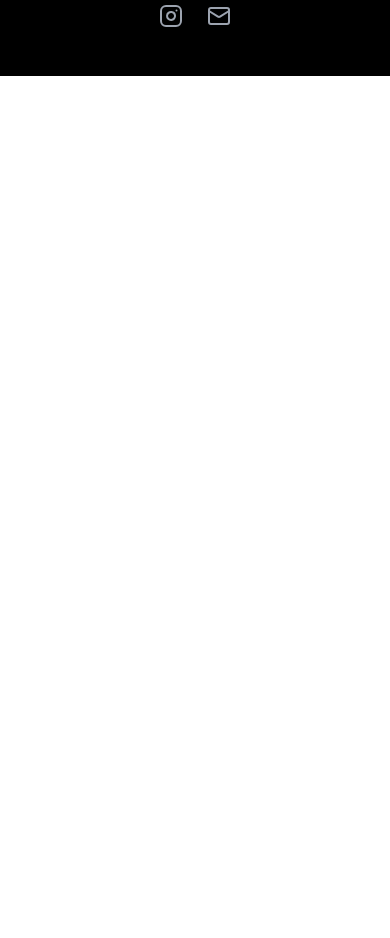
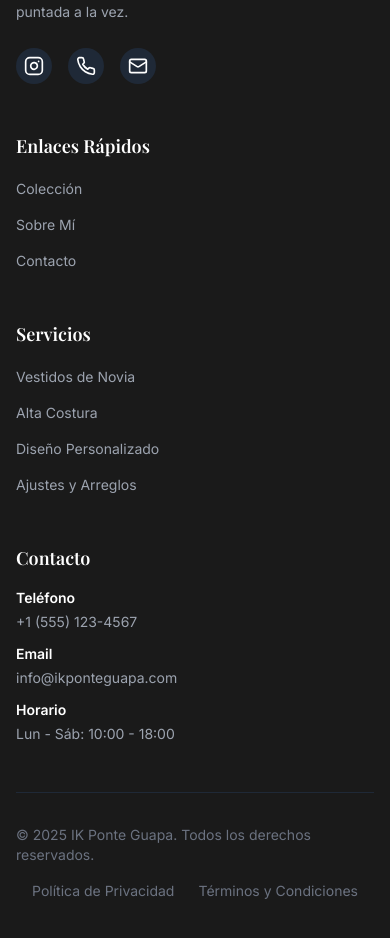
Before and after one commit to ferjbadev/IKPonteGuapa, a React (Vite) app: page / in a window 390 px wide. Shown: the part 7961-8899 px from the top of the page. Before the commit the page ends 8037 px from the top, so only its background shows below. Built offline with nearby package versions, Linux system fonts and the light colour scheme.

Commit message:
Update App.tsx

```diff
--- a/src/App.tsx
+++ b/src/App.tsx
@@ -342,23 +342,115 @@ function App() {
       </section>
 
       {/* Footer */}
-      <footer className="bg-black text-white py-12">
+      <footer className="bg-[#1a1a1a] text-white py-16">
         <div className="max-w-7xl mx-auto px-4 sm:px-6 lg:px-8">
-          <div className="flex flex-col md:flex-row justify-between items-center space-y-4 md:space-y-0">
-            <div className="flex items-center space-x-2">
-              <Sparkles className="h-6 w-6 text-fucsia" />
-              <span className="text-xl font-bold font-serif">IK Ponte Guapa</span>
+          <div className="grid grid-cols-1 md:grid-cols-4 gap-12 mb-12">
+            {/* Columna 1: Marca */}
+            <div className="space-y-4">
+              <div className="flex items-center space-x-2">
+                <Sparkles className="h-6 w-6 text-fucsia" />
+                <h3 className="text-xl font-bold font-serif">IK Ponte Guapa</h3>
+              </div>
+              <p className="text-gray-400 text-sm leading-relaxed">
+                Alta costura exclusiva creada con pasión y dedicación.
+                Transformando sueños en realidad, una puntada a la vez.
+              </p>
+              <div className="flex space-x-4 pt-2">
+                <a href="#" className="p-2 bg-gray-800 rounded-full hover:bg-fucsia transition">
+                  <Instagram className="h-5 w-5" />
+                </a>
+                <a href="#" className="p-2 bg-gray-800 rounded-full hover:bg-fucsia transition">
+                  <Phone className="h-5 w-5" />
+                </a>
+                <a href="#" className="p-2 bg-gray-800 rounded-full hover:bg-fucsia transition">
+                  <Mail className="h-5 w-5" />
+                </a>
+              </div>
             </div>
-            <p className="text-gray-400">
-              © 2024 IK Ponte Guapa. Todos los derechos reservados.
-            </p>
-            <div className="flex space-x-6">
-              <a href="#" className="text-gray-400 hover:text-fucsia transition">
-                <Instagram className="h-6 w-6" />
-              </a>
-              <a href="#" className="text-gray-400 hover:text-fucsia transition">
-                <Mail className="h-6 w-6" />
-              </a>
+
+            {/* Columna 2: Enlaces Rápidos */}
+            <div>
+              <h4 className="text-lg font-semibold mb-4">Enlaces Rápidos</h4>
+              <ul className="space-y-3">
+                <li>
+                  <a href="#coleccion" className="text-gray-400 hover:text-fucsia transition text-sm">
+                    Colección
+                  </a>
+                </li>
+                <li>
+                  <a href="#about" className="text-gray-400 hover:text-fucsia transition text-sm">
+                    Sobre Mí
+                  </a>
+                </li>
+                <li>
+                  <a href="#contacto" className="text-gray-400 hover:text-fucsia transition text-sm">
+                    Contacto
+                  </a>
+                </li>
+              </ul>
+            </div>
+
+            {/* Columna 3: Servicios */}
+            <div>
+              <h4 className="text-lg font-semibold mb-4">Servicios</h4>
+              <ul className="space-y-3">
+                <li>
+                  <a href="#" className="text-gray-400 hover:text-fucsia transition text-sm">
+                    Vestidos de Novia
+                  </a>
+                </li>
+                <li>
+                  <a href="#" className="text-gray-400 hover:text-fucsia transition text-sm">
+                    Alta Costura
+                  </a>
+                </li>
+                <li>
+                  <a href="#" className="text-gray-400 hover:text-fucsia transition text-sm">
+                    Diseño Personalizado
+                  </a>
+                </li>
+                <li>
+                  <a href="#" className="text-gray-400 hover:text-fucsia transition text-sm">
+                    Ajustes y Arreglos
+                  </a>
+                </li>
+              </ul>
+            </div>
+
+            {/* Columna 4: Contacto */}
+            <div>
+              <h4 className="text-lg font-semibold mb-4">Contacto</h4>
+              <ul className="space-y-3">
+                <li className="text-gray-400 text-sm">
+                  <span className="block font-semibold text-white mb-1">Teléfono</span>
+                  +1 (555) 123-4567
+                </li>
+                <li className="text-gray-400 text-sm">
+                  <span className="block font-semibold text-white mb-1">Email</span>
+                  info@ikponteguapa.com
+                </li>
+                <li className="text-gray-400 text-sm">
+                  <span className="block font-semibold text-white mb-1">Horario</span>
+                  Lun - Sáb: 10:00 - 18:00
+                </li>
+              </ul>
+            </div>
+          </div>
+
+          {/* Línea divisoria */}
+          <div className="border-t border-gray-800 pt-8">
+            <div className="flex flex-col md:flex-row justify-between items-center space-y-4 md:space-y-0">
+              <p className="text-gray-500 text-sm">
+                © 2025 IK Ponte Guapa. Todos los derechos reservados.
+              </p>
+              <div className="flex space-x-6 text-sm">
+                <a href="#" className="text-gray-500 hover:text-fucsia transition">
+                  Política de Privacidad
+                </a>
+                <a href="#" className="text-gray-500 hover:text-fucsia transition">
+                  Términos y Condiciones
+                </a>
+              </div>
             </div>
           </div>
         </div>
```
